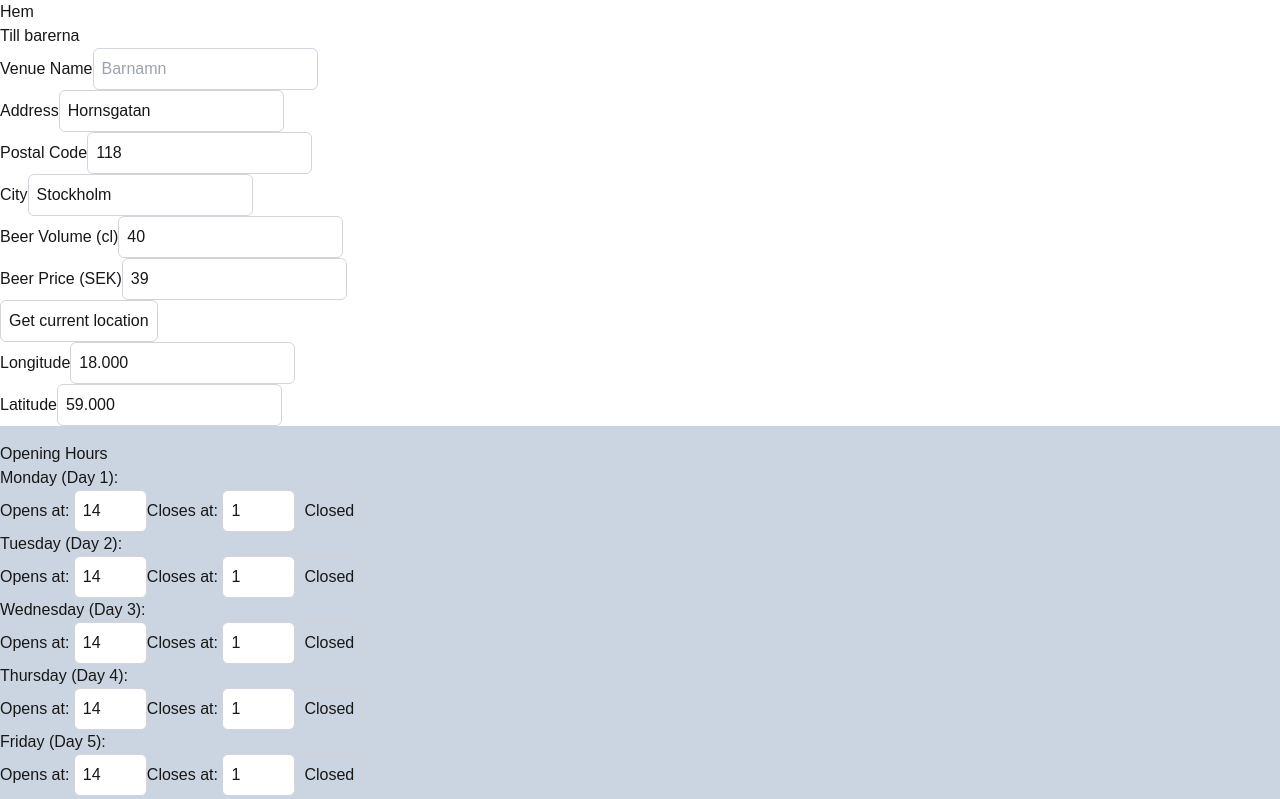
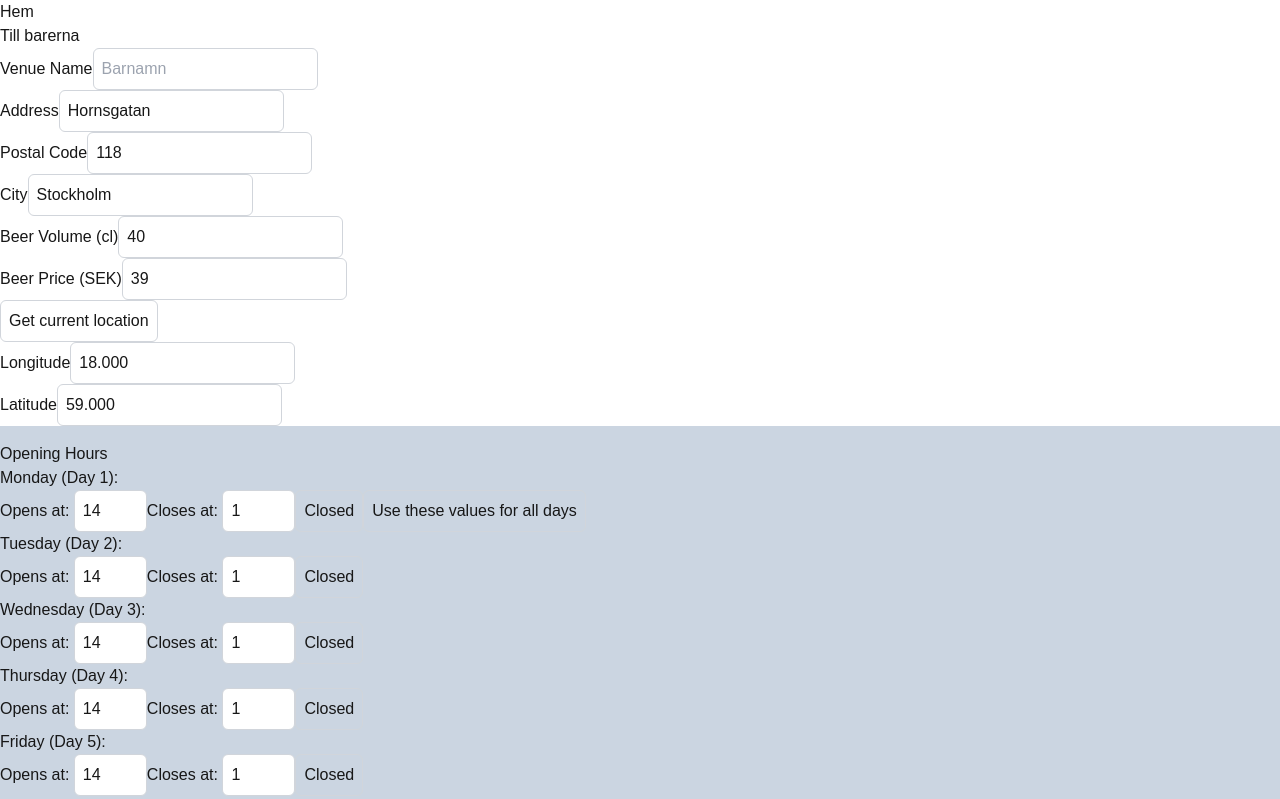
Before and after one commit to nickenickenicke/billig-bars, a Next.js app: page /bar-admin in a window 1280 px wide. Shown: the top 799 px of the page. Built offline with nearby package versions, Linux system fonts and the light colour scheme.

Commit message:
Added button to use mondays values for all values

```diff
--- a/src/components/form/FormOpeningHours.tsx
+++ b/src/components/form/FormOpeningHours.tsx
@@ -29,6 +29,25 @@ export const FormOpeningHours = () => {
     setOpeningHours({ ...openingHours, [`opens_at_${day}`]: '', [`closes_at_${day}`]: '' })
   }
 
+  const useMondayValuesForAllDays = () => {
+    setOpeningHours({
+      opens_at_1: openingHours.opens_at_1,
+      closes_at_1: openingHours.closes_at_1,
+      opens_at_2: openingHours.opens_at_1,
+      closes_at_2: openingHours.closes_at_1,
+      opens_at_3: openingHours.opens_at_1,
+      closes_at_3: openingHours.closes_at_1,
+      opens_at_4: openingHours.opens_at_1,
+      closes_at_4: openingHours.closes_at_1,
+      opens_at_5: openingHours.opens_at_1,
+      closes_at_5: openingHours.closes_at_1,
+      opens_at_6: openingHours.opens_at_1,
+      closes_at_6: openingHours.closes_at_1,
+      opens_at_7: openingHours.opens_at_1,
+      closes_at_7: openingHours.closes_at_1
+    })
+  }
+
   return (
     <div className="opening-hours bg-slate-300 py-4">
       <h3>Opening Hours</h3>
@@ -56,6 +75,9 @@ export const FormOpeningHours = () => {
             />
             <button type="button" onClick={() => handleClosed('1')}>
               Closed
+            </button>
+            <button type="button" onClick={useMondayValuesForAllDays}>
+              Use these values for all days
             </button>
           </div>
         </div>
```
